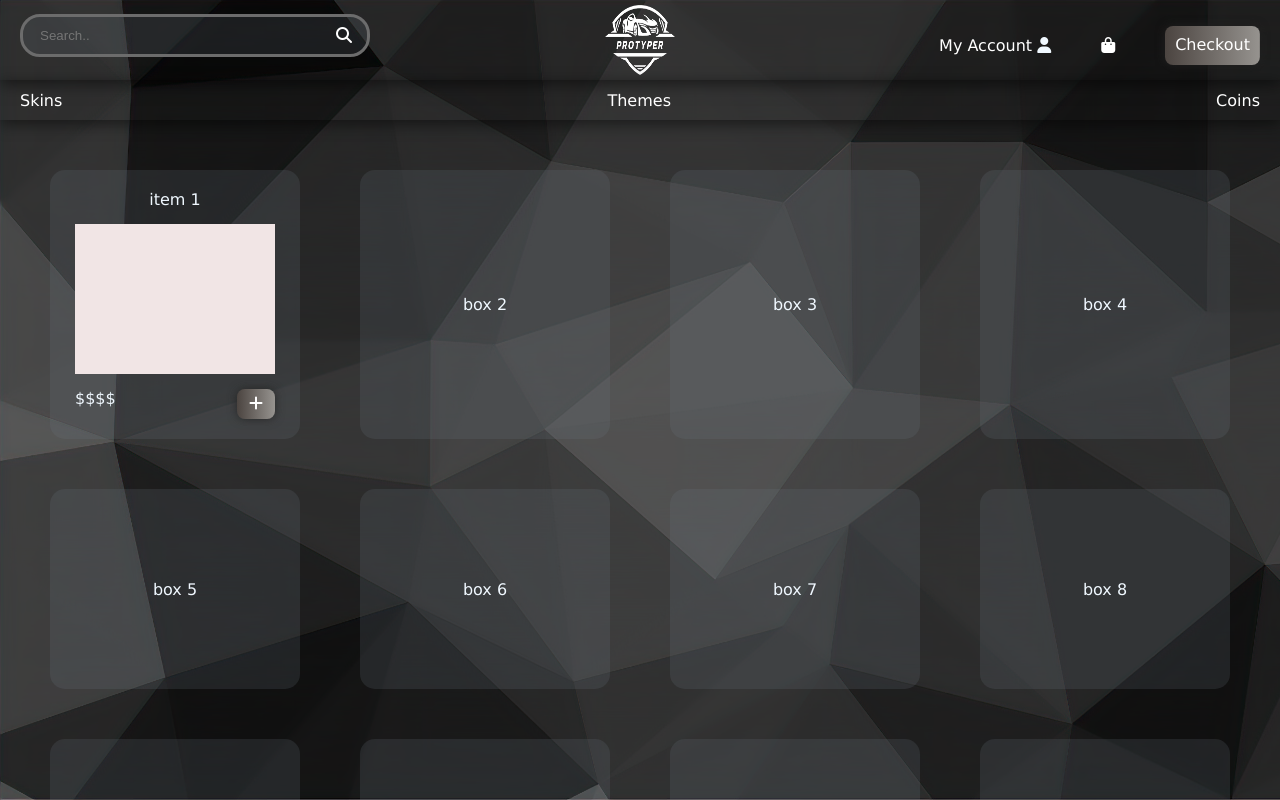
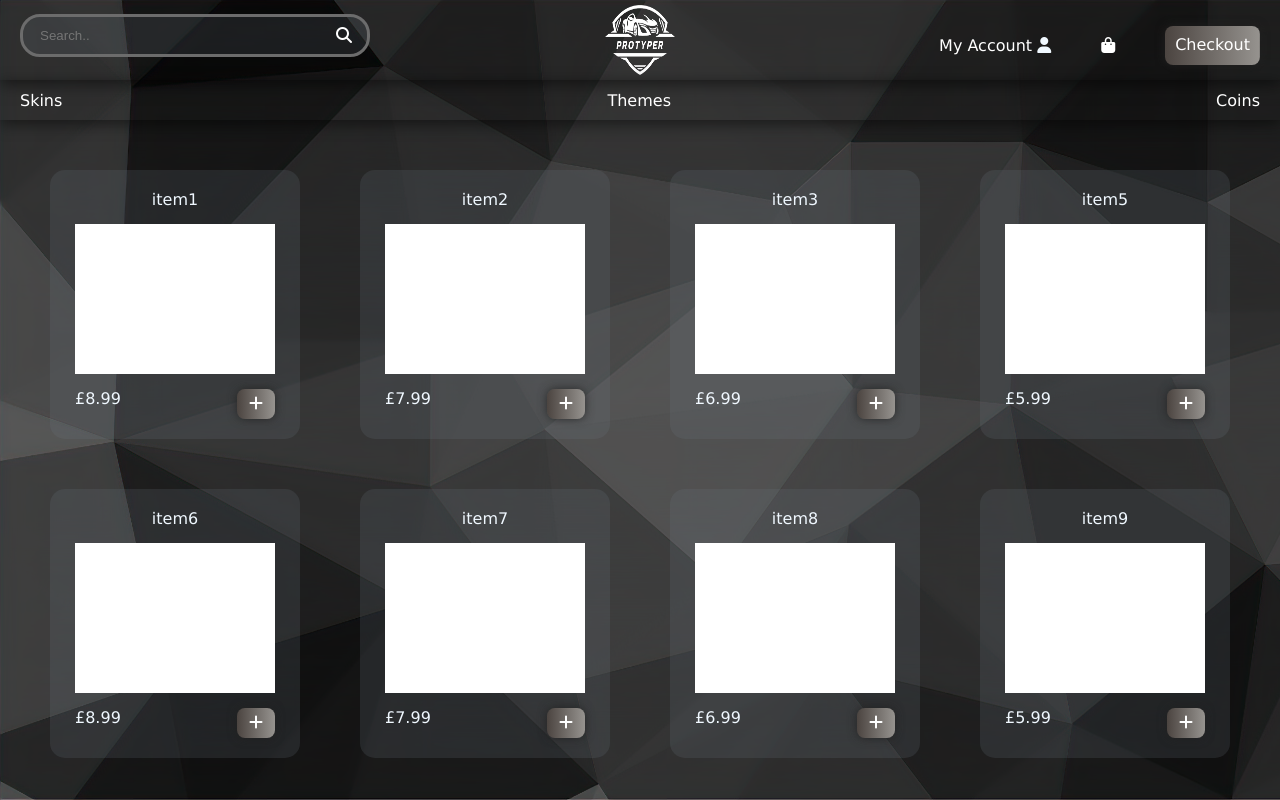
Before and after one commit to Ajan0211/ProTyper, a React (Vite) app in the folder pro-typer/: page /Shop in a window 1280 px wide. Built offline with nearby package versions, Linux system fonts and the light colour scheme.

Commit message:
Creating shop item component

```diff
--- a/pro-typer/src/Shop.css
+++ b/pro-typer/src/Shop.css
@@ -2,6 +2,8 @@
   margin: 50px;
   justify-content: space-between;
   display: flex;
+  flex-wrap: wrap;
+  row-gap: 50px;
   position: relative;
 }
 
@@ -29,7 +31,7 @@
 .image-container {
   width: 200px;
   height: 150px;
-  background-color: rgb(241, 229, 229);
+  background-color: rgb(255, 255, 255);
   display: flex;
   justify-content: center;
   align-items: center;
--- a/pro-typer/src/Shop.jsx
+++ b/pro-typer/src/Shop.jsx
@@ -1,35 +1,20 @@
 import ShopNav from "./ShopNav.jsx";
 import "./Shop.css";
+import ShopItem from "./ShopItem.jsx";
 
 function Shop() {
   return (
     <>
       <ShopNav></ShopNav>
       <div className="page-container">
-        <div className="box-container">
-          item 1<div className="image-container"></div>
-          <div className="price-container">
-            $$$$
-            <div className="Add-button">
-              <i class="fa-solid fa-plus"></i>
-            </div>
-          </div>
-        </div>
-        <div className="box-container">box 2</div>
-        <div className="box-container">box 3</div>
-        <div className="box-container">box 4</div>
-      </div>
-      <div className="page-container">
-        <div className="box-container">box 5</div>
-        <div className="box-container">box 6</div>
-        <div className="box-container">box 7</div>
-        <div className="box-container">box 8</div>
-      </div>
-      <div className="page-container">
-        <div className="box-container">box 9</div>
-        <div className="box-container">box 10</div>
-        <div className="box-container">box 11</div>
-        <div className="box-container">box 12</div>
+        <ShopItem name={"item1"} price={"£8.99"} />
+        <ShopItem name={"item2"} price={"£7.99"} />
+        <ShopItem name={"item3"} price={"£6.99"} />
+        <ShopItem name={"item5"} price={"£5.99"} />
+        <ShopItem name={"item6"} price={"£8.99"} />
+        <ShopItem name={"item7"} price={"£7.99"} />
+        <ShopItem name={"item8"} price={"£6.99"} />
+        <ShopItem name={"item9"} price={"£5.99"} />
       </div>
     </>
   );
--- /dev/null
+++ b/pro-typer/src/ShopItem.jsx
@@ -0,0 +1,19 @@
+import React from "react";
+
+const ShopItem = (props) => {
+  const { name, price } = props;
+  return (
+    <div className="box-container">
+      {name}
+      <div className="image-container"></div>
+      <div className="price-container">
+        {price}
+        <div className="Add-button">
+          <i class="fa-solid fa-plus"></i>
+        </div>
+      </div>
+    </div>
+  );
+};
+
+export default ShopItem;
```
